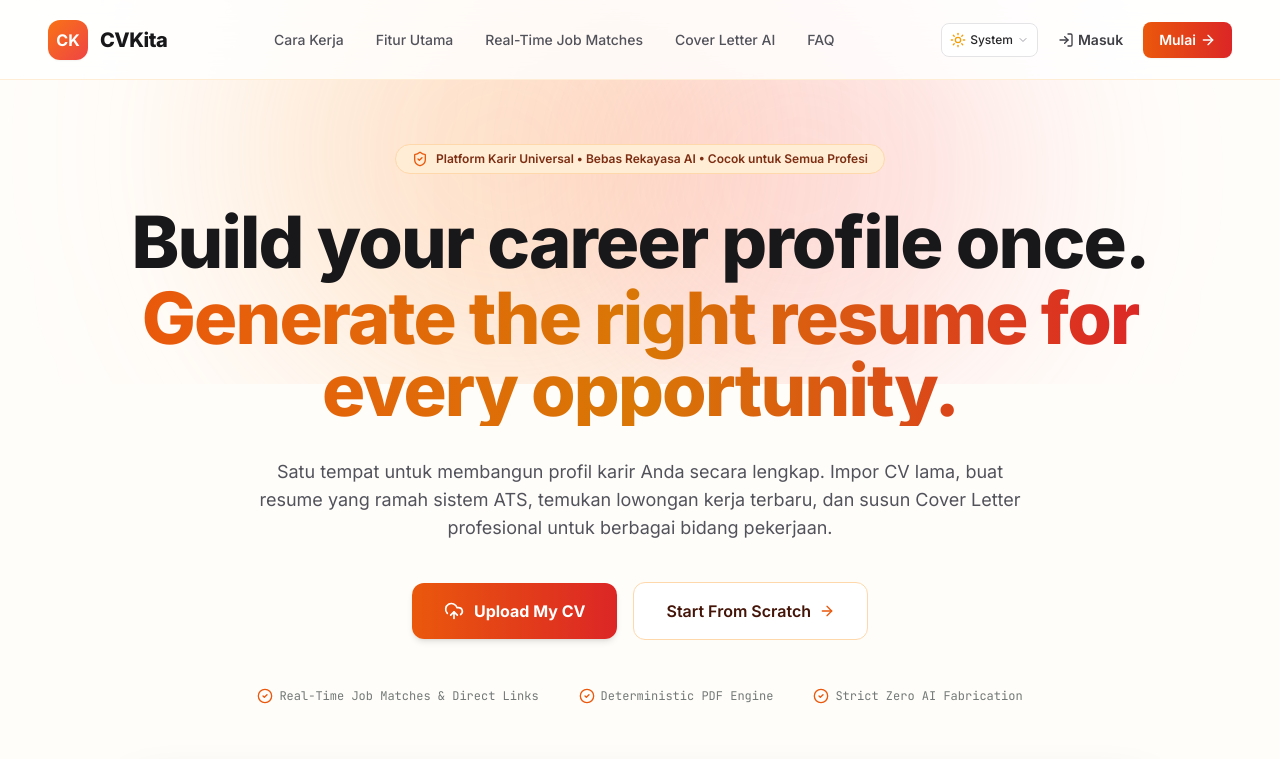
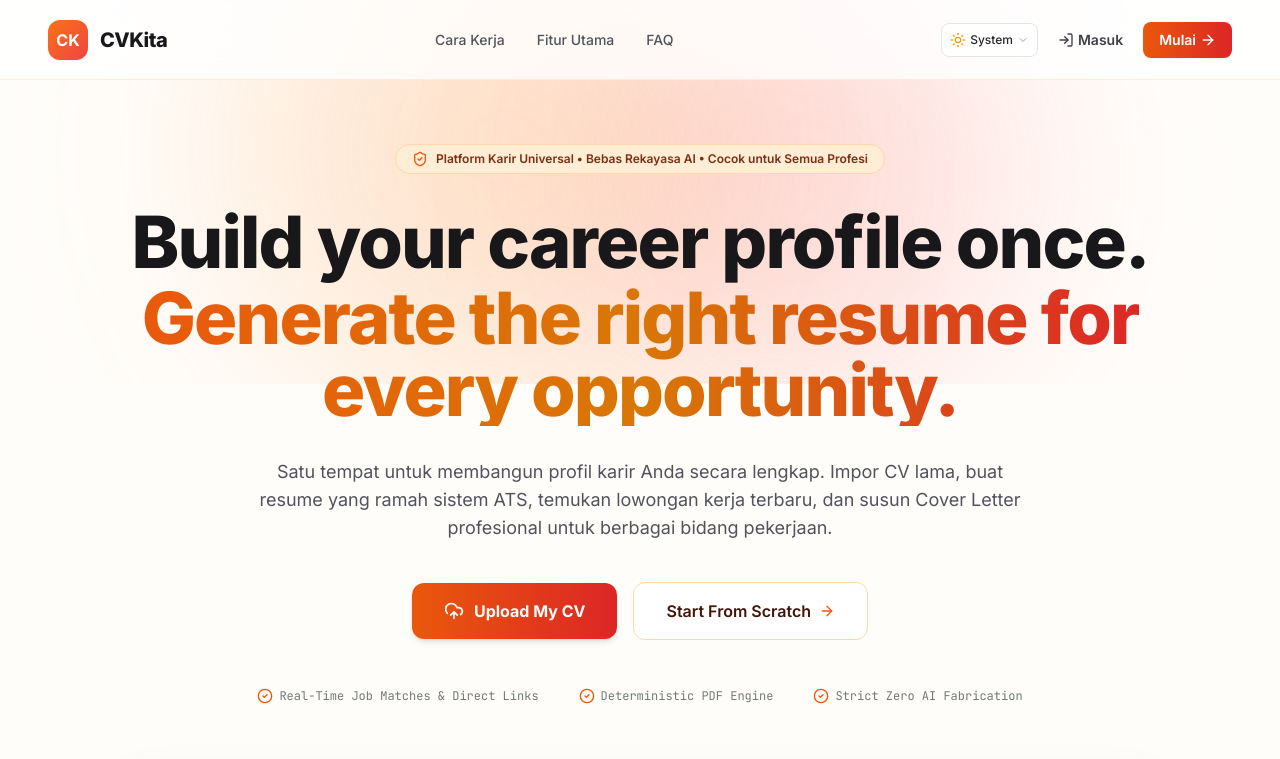
Before and after one commit to bagjasatrio/CVKita, a Next.js app: page / in a window 1280 px wide. Shown: the top 759 px of the page. Built offline with nearby package versions, Linux system fonts and the light colour scheme.

Commit message:
style: Clean up landing page navbar links to only show Cara Kerja, Fitur Utama, and FAQ

```diff
--- a/src/app/page.tsx
+++ b/src/app/page.tsx
@@ -72,12 +72,6 @@ export default function LandingPage() {
           </a>
           <a href="#features" className="hover:text-orange-600 dark:hover:text-white transition-colors">
             Fitur Utama
-          </a>
-          <a href="#job-matches" className="hover:text-orange-600 dark:hover:text-white transition-colors">
-            Real-Time Job Matches
-          </a>
-          <a href="#cover-letter" className="hover:text-orange-600 dark:hover:text-white transition-colors">
-            Cover Letter AI
           </a>
           <a href="#faq" className="hover:text-orange-600 dark:hover:text-white transition-colors">
             FAQ
@@ -214,20 +208,6 @@ export default function LandingPage() {
                   className="block p-2.5 rounded-lg hover:bg-zinc-100 dark:hover:bg-zinc-900 transition-colors"
                 >
                   Fitur Utama
-                </a>
-                <a
-                  href="#job-matches"
-                  onClick={() => setIsMobileMenuOpen(false)}
-                  className="block p-2.5 rounded-lg hover:bg-zinc-100 dark:hover:bg-zinc-900 transition-colors"
-                >
-                  Real-Time Job Matches
-                </a>
-                <a
-                  href="#cover-letter"
-                  onClick={() => setIsMobileMenuOpen(false)}
-                  className="block p-2.5 rounded-lg hover:bg-zinc-100 dark:hover:bg-zinc-900 transition-colors"
-                >
-                  Cover Letter AI
                 </a>
                 <a
                   href="#faq"
```
